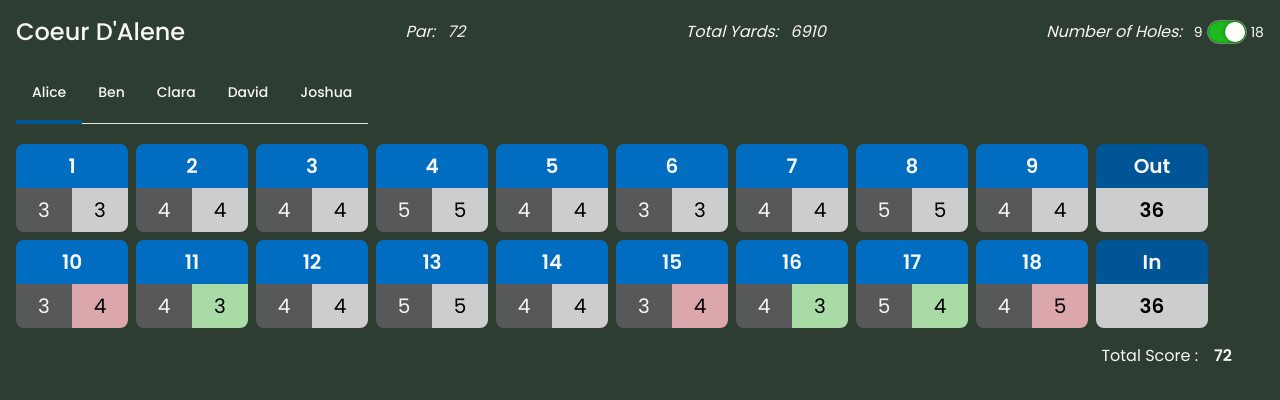
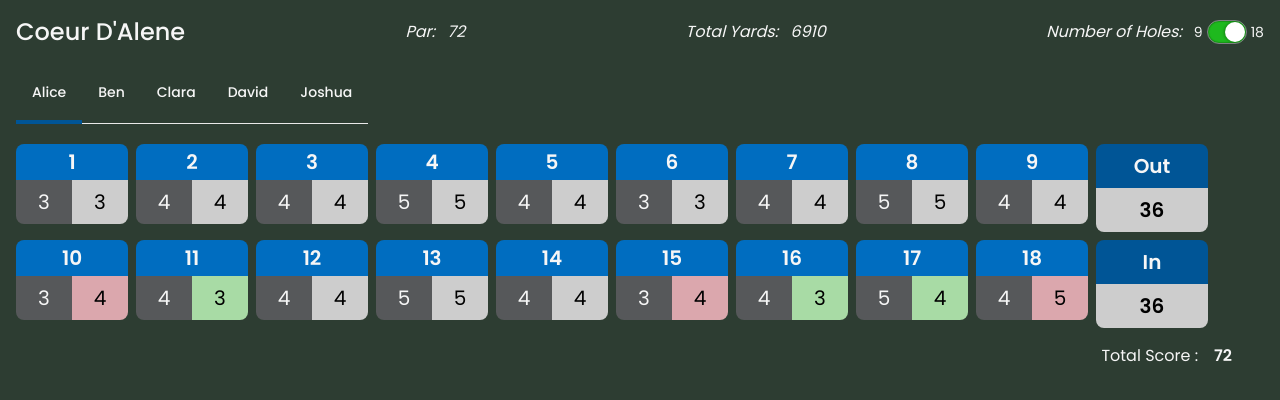
Before and after one commit to briantweed/golf-buddy, a Next.js app: page / in a window 1280 px wide. Shown: the top 400 px of the page. Built offline with nearby package versions, Linux system fonts and the light colour scheme.

Commit message:
init commit

```diff
--- a/src/pages/index.js
+++ b/src/pages/index.js
@@ -103,7 +103,7 @@ const ScoreCard = (props) => {
 
                     return (
                         <div key={index}>
-                            <div className={"text-center font-semibold bg-lightBlue p-2 rounded-t-lg"}>{index + 1}</div>
+                            <div className={"text-center font-semibold bg-lightBlue py-1 rounded-t-lg"}>{index + 1}</div>
                             <div className={"grid grid-cols-2 grow"}>
                                 <div className={"p-2 bg-grey-1 rounded-bl-lg flex items-center justify-center text-center"}>{parValue}</div>
                                 <div className={`p-2 ${bgColor} rounded-br-lg text-black flex items-center justify-center text-center`}>{strokeValue}</div>
@@ -139,7 +139,7 @@ const ScoreCard = (props) => {
 
                         return (
                             <div key={index}>
-                                <div className={"text-center font-semibold bg-lightBlue p-2 rounded-t-lg"}>{index + 10}</div>
+                                <div className={"text-center font-semibold bg-lightBlue py-1 rounded-t-lg"}>{index + 10}</div>
                                 <div className={"grid grid-cols-2 grow"}>
                                     <div className={"p-2 bg-grey-1 rounded-bl-lg  flex items-center justify-center text-center"}>{parValue}</div>
                                     <div className={`p-2 ${bgColor} rounded-br-lg text-black flex items-center justify-center text-center`}>{strokeValue}</div>
```
